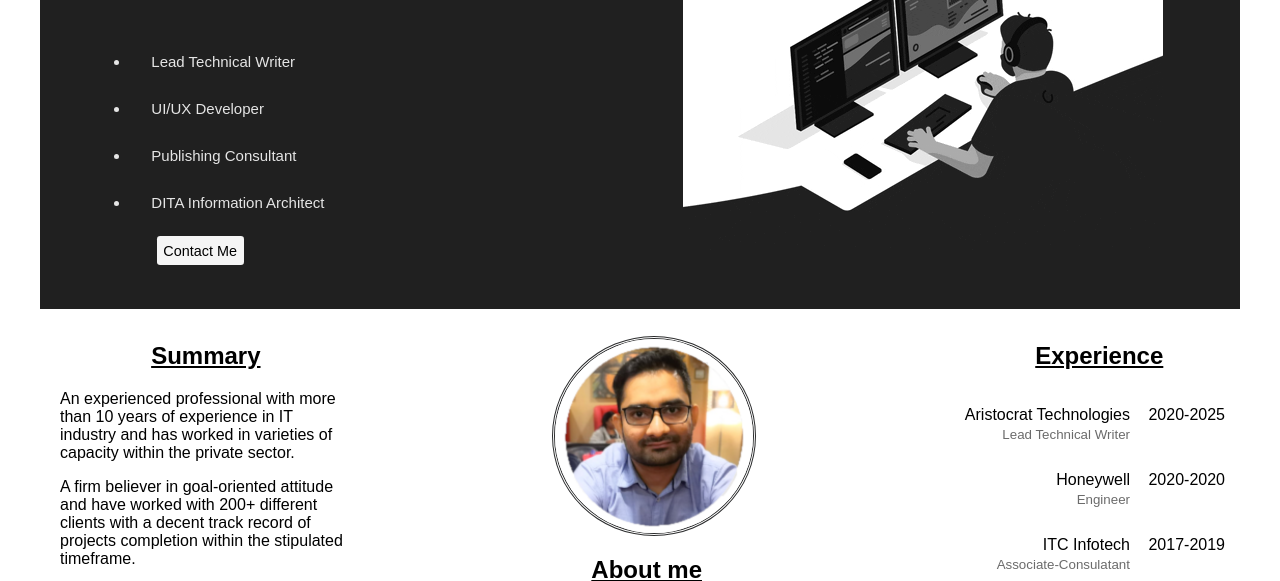
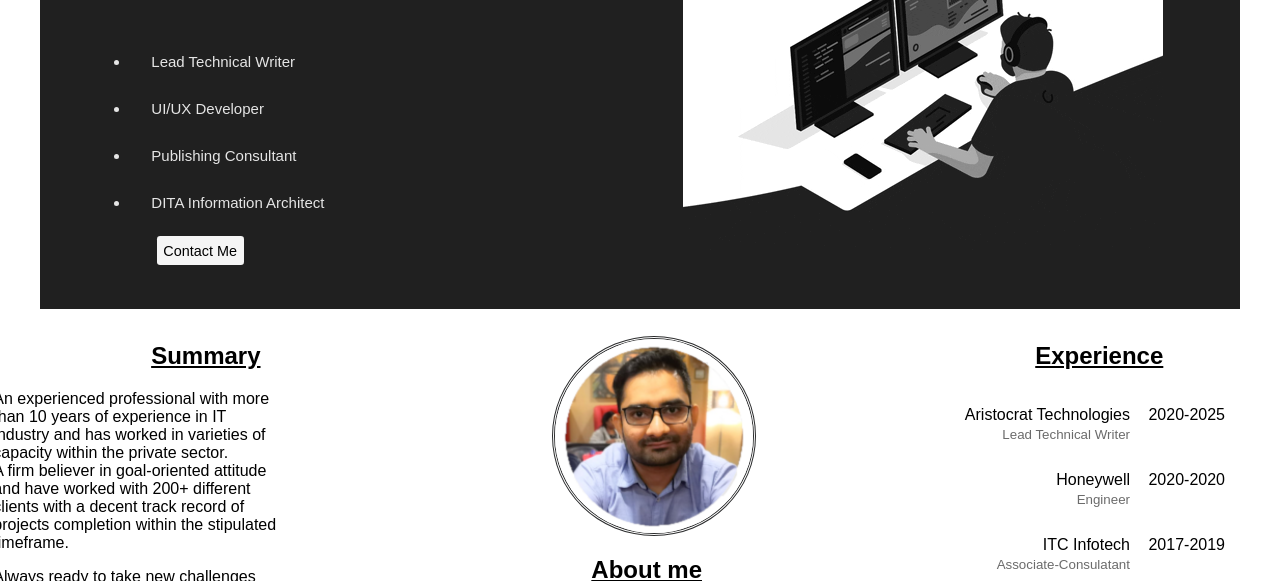
Before and after one commit to anuragsarangi/Portfolio, a plain HTML site: page index.html in a window 1280 px wide. Shown: the part 215-796 px from the top of the page. Drawn offline with Linux system fonts and the light colour scheme; a web font is replaced by a local one.

Commit message:
Update info_style.css

```diff
--- a/info_style.css
+++ b/info_style.css
@@ -16,7 +16,7 @@
  flex-basis: 25%;
 }
 
-.Professional-Summary info-para-ps{
+.Professional-Summary .info-para-ps{
     /* Reset margin and padding */
 margin: 0;
 padding: 0;
```
